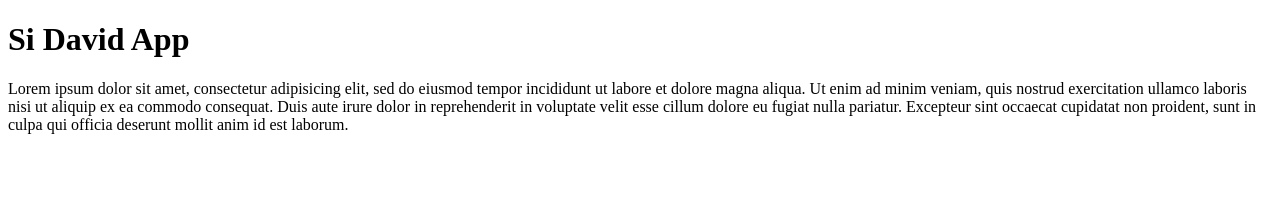
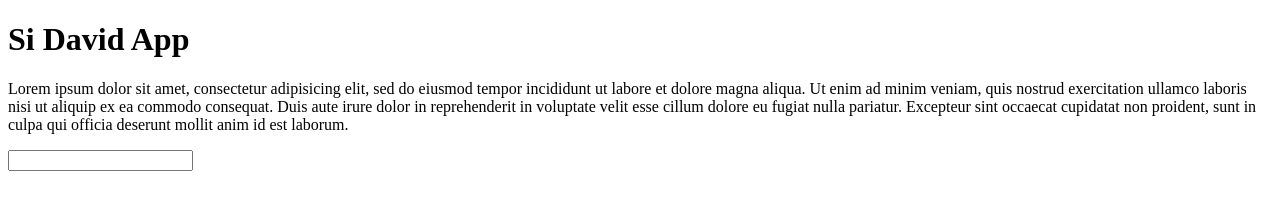
Before and after one commit to karigithu/microverse-trials-III, a plain HTML site: page index.html in a window 1280 px wide. Drawn offline with Linux system fonts and the light colour scheme.

Commit message:
features 3 & 4

```diff
--- a/index.html
+++ b/index.html
@@ -16,5 +16,8 @@
     consequat. Duis aute irure dolor in reprehenderit in voluptate velit esse
     cillum dolore eu fugiat nulla pariatur. Excepteur sint occaecat cupidatat non
     proident, sunt in culpa qui officia deserunt mollit anim id est laborum.</p>
+    <form action="" id="survey-form">
+      <input type="text" id="name">
+    </form>
   </body>
 </html>
```
